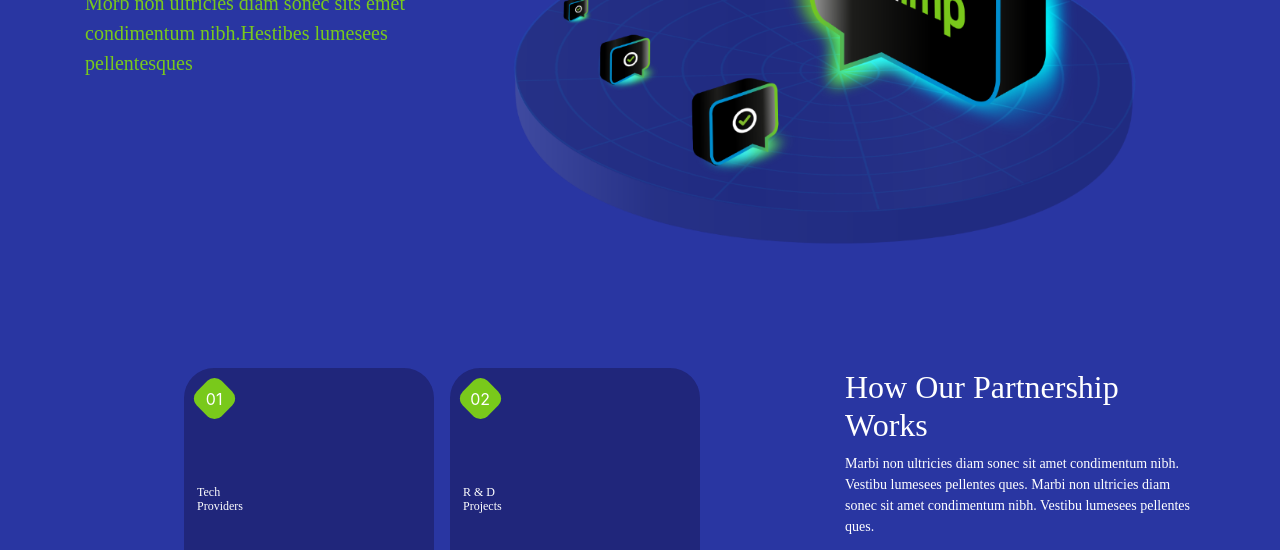
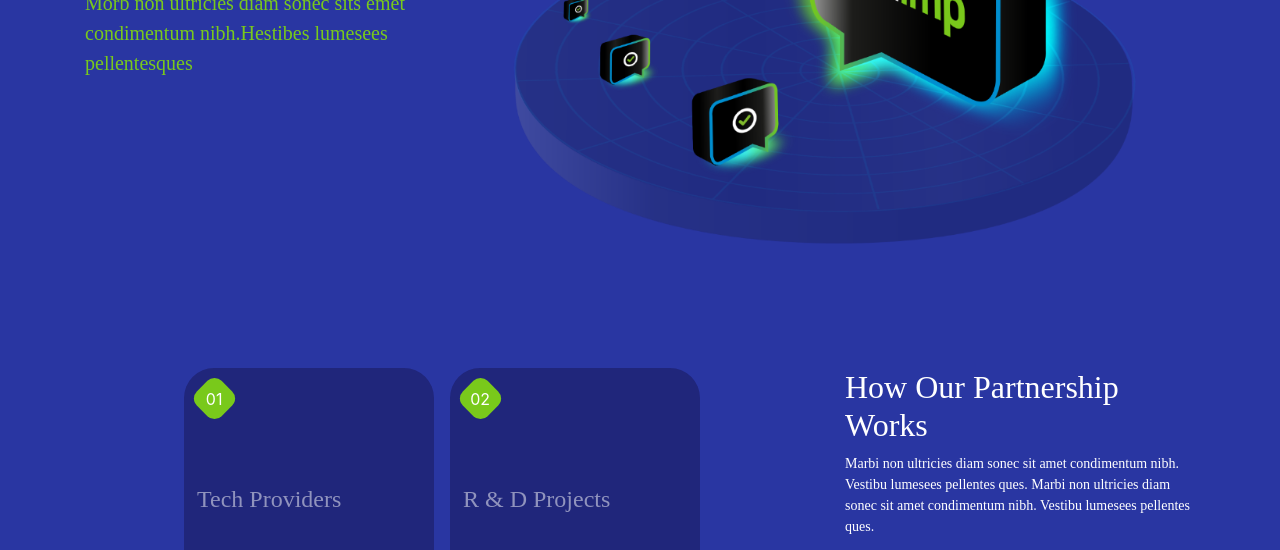
Before and after one commit to NandiniNarra/Impgrid, a plain HTML site: page index.html in a window 1280 px wide. Shown: the part 361-911 px from the top of the page. Drawn offline with nearby package versions, Linux system fonts and the light colour scheme; files whose address does not match are found by name; a web font is replaced by a local one.

Commit message:
Update index.css

```diff
--- a/index.css
+++ b/index.css
@@ -76,9 +76,10 @@ body{
     padding:13px 13px 13px 13px;
 }
 .card-head{
-    font-size:12px;
-    width:50px;
-    color:#FFFFFF;
+    font-style:normal;
+    font-size:24px;
+    width:150px;
+    color:rgba(255, 255, 255, 0.5);
     font-family: "Azo Sans";
 }
 .image-container{
```
